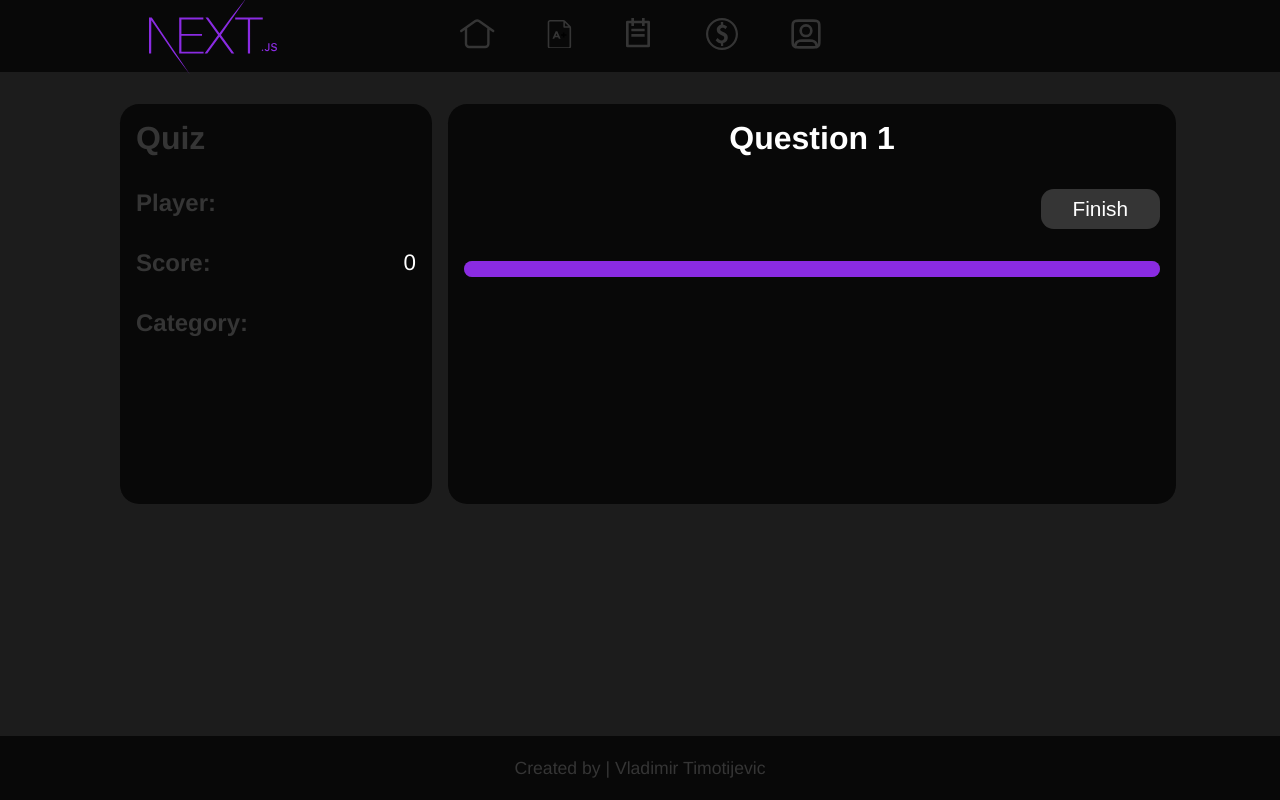
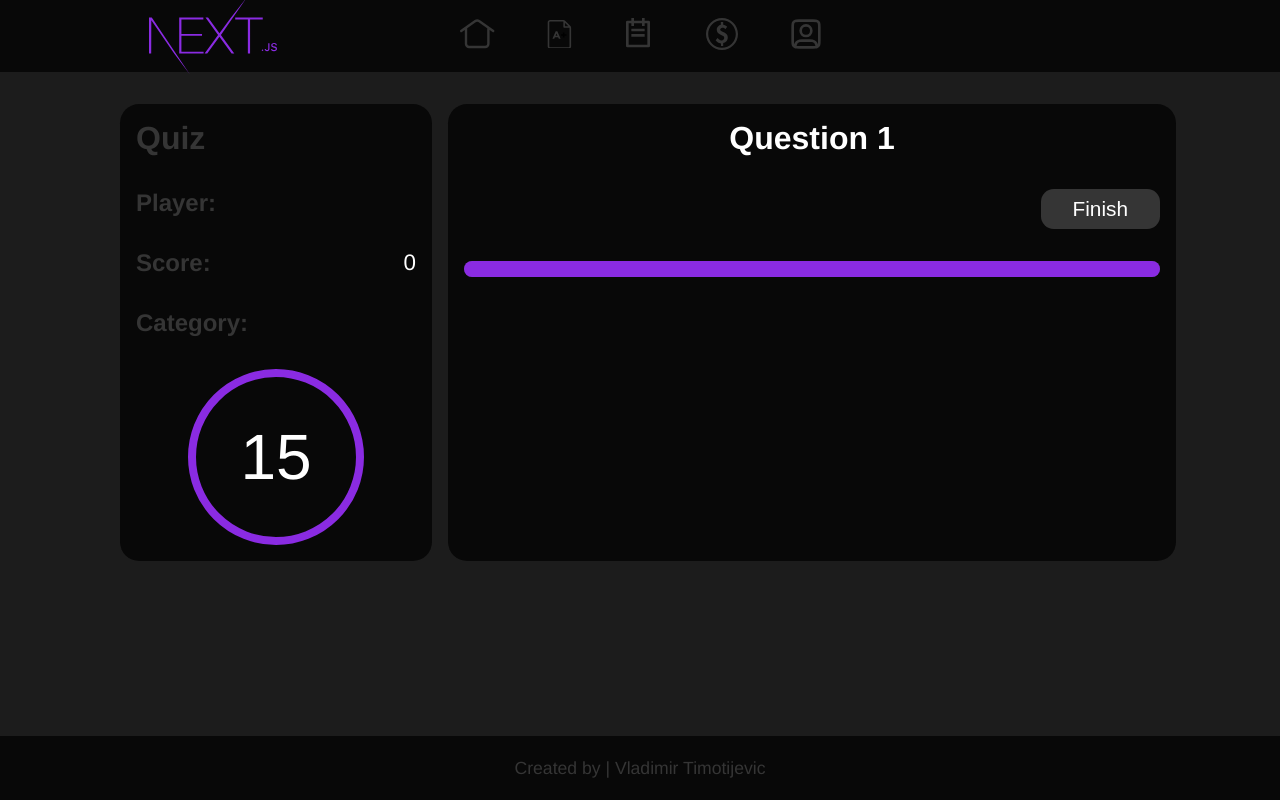
Before and after one commit to TimotijevicVlada/NextJS, a Next.js app: page /quiz/questions in a window 1280 px wide. Built offline with nearby package versions, Linux system fonts and the light colour scheme.

Commit message:
Timer added on Quiz app

```diff
--- a/components/Header/Header.module.scss
+++ b/components/Header/Header.module.scss
@@ -34,6 +34,11 @@
     .mainHeaderIcons {
         @include centerElement;
         gap: 3rem;
+
+        @include respond(phone) {
+            justify-content: space-around;
+            gap: unset;
+        }
 
         span {
             cursor: pointer;
--- a/components/Quiz/QuizBody/QuizBody.tsx
+++ b/components/Quiz/QuizBody/QuizBody.tsx
@@ -7,20 +7,23 @@ import { QuizBodyProps } from '@/types/components/quiz';
 import SingleAnswer from '../SingleAnswer/SingleAnswer';
 
 const QuizBody: React.FC<QuizBodyProps> = ({
+    timer,
+    setTimer,
     questions,
     setScore,
     currentQuestion,
     setQurrentQuestion,
     name,
     score,
-    category
+    category,
+    choosenAnswer,
+    setChoosenAnswer
 }) => {
 
     const router = useRouter();
 
     //local state
     const [questionNumber, setQuestionNumber] = useState(0);
-    const [choosenAnswer, setChoosenAnswer] = useState("");
 
     const barPercentage = ((questionNumber / questions.length) * 100) + ((1 / questions.length) * 100);
 
@@ -45,6 +48,7 @@ const QuizBody: React.FC<QuizBodyProps> = ({
                 }
             });
         }
+        setTimer(20);
     }
 
     const handleAnswer = (answer: string) => {
@@ -67,15 +71,15 @@ const QuizBody: React.FC<QuizBodyProps> = ({
                         index={index}
                         item={item}
                         handleAnswer={handleAnswer}
-                        disabled={!!choosenAnswer}
+                        disabled={!!choosenAnswer || timer === 0}
                         correctAnswer={item === currentQuestion.correct_answer && choosenAnswer === item}
                         wrongAnswer={item !== currentQuestion.correct_answer && choosenAnswer === item}
                         showCorrectAnswer={!!choosenAnswer && choosenAnswer !== currentQuestion.correct_answer && item === currentQuestion.correct_answer}
                     />
                 ))}
             </div>
-            <div className={`${css.nextButton} ${choosenAnswer ? css.active : ""}`}>
-                <button disabled={!!!choosenAnswer} onClick={handleNext}>
+            <div className={`${css.nextButton} ${choosenAnswer || timer === 0 ? css.active : ""}`}>
+                <button disabled={!!!choosenAnswer && timer > 0} onClick={handleNext}>
                     {questionNumber < questions.length - 1 ? "Next" : "Finish"}
                 </button>
             </div>
--- a/components/Quiz/QuizQuestions/QuizQuestions.tsx
+++ b/components/Quiz/QuizQuestions/QuizQuestions.tsx
@@ -33,6 +33,8 @@ const QuizQuestions = () => {
   const difficulty = useMemo(() => router.query.difficulty, [router.query.difficulty]);
 
   const [score, setScore] = useState(0);
+  const [timer, setTimer] = useState(20);
+  const [choosenAnswer, setChoosenAnswer] = useState("");
   const [currentQuestion, setQurrentQuestion] = useState<QuestionsProps | null>(null);
 
   useEffect(() => {
@@ -53,8 +55,13 @@ const QuizQuestions = () => {
         name={name ? name : ""}
         score={score}
         category={currentQuestion?.category}
+        choosenAnswer={choosenAnswer}
+        timer={timer}
+        setTimer={setTimer}
       />
       <QuizBody
+        timer={timer}
+        setTimer={setTimer}
         name={name ? name : ""}
         score={score}
         category={currentQuestion?.category}
@@ -62,6 +69,8 @@ const QuizQuestions = () => {
         setScore={setScore}
         currentQuestion={currentQuestion}
         setQurrentQuestion={setQurrentQuestion}
+        choosenAnswer={choosenAnswer}
+        setChoosenAnswer={setChoosenAnswer}
       />
     </div>
   )
--- a/components/Quiz/QuizSidebar/QuizSidebar.module.scss
+++ b/components/Quiz/QuizSidebar/QuizSidebar.module.scss
@@ -27,4 +27,23 @@
             font-size: 1.4rem;
         }
     }
+
+    .timerWrapper {
+        display: flex;
+        justify-content: center;
+
+        .timer {
+            border: 0.5rem solid $color-primary;
+            width: 10rem;
+            height: 10rem;
+            border-radius: 50%;
+            @include centerElement;
+            font-size: 4rem;
+
+            &.red {
+                border: 0.5rem solid $color-red;
+                color: $color-red;
+            }
+        }
+    }
 }
--- a/components/Quiz/QuizSidebar/QuizSidebar.tsx
+++ b/components/Quiz/QuizSidebar/QuizSidebar.tsx
@@ -1,10 +1,33 @@
-import React from 'react';
+import React, { useEffect, useState } from 'react';
 import css from "./QuizSidebar.module.scss";
 
 //types
 import { QuizSidebarProps } from '@/types/components/quiz';
 
-const QuizSidebar: React.FC<QuizSidebarProps> = ({ name, score, category }) => {
+const QuizSidebar: React.FC<QuizSidebarProps> = ({
+    timer,
+    setTimer,
+    name,
+    score,
+    category,
+    choosenAnswer
+}) => {
+
+    const [criticalTime, setCriticalTime] = useState(false);
+
+    useEffect(() => {
+        if (timer <= 5) {
+            setCriticalTime(true);
+        } else {
+            setCriticalTime(false);
+        }
+        if (timer === 0 || choosenAnswer) return;
+        const time = setInterval(() => {
+            setTimer(prev => prev - 1);
+        }, 1000)
+        return () => clearInterval(time);
+    }, [timer, choosenAnswer])
+
     return (
         <div className={css.container}>
             <h1>Quiz</h1>
@@ -20,6 +43,11 @@ const QuizSidebar: React.FC<QuizSidebarProps> = ({ name, score, category }) => {
                 <h2>Category:</h2>
                 <span>{category}</span>
             </div>
+            <div className={css.timerWrapper}>
+                <div className={`${css.timer} ${criticalTime ? css.red : ""}`}>
+                    {timer}
+                </div>
+            </div>
         </div>
     )
 }
```
Also changed, not shown: types/components/quiz.ts (+8 -1 lines).
